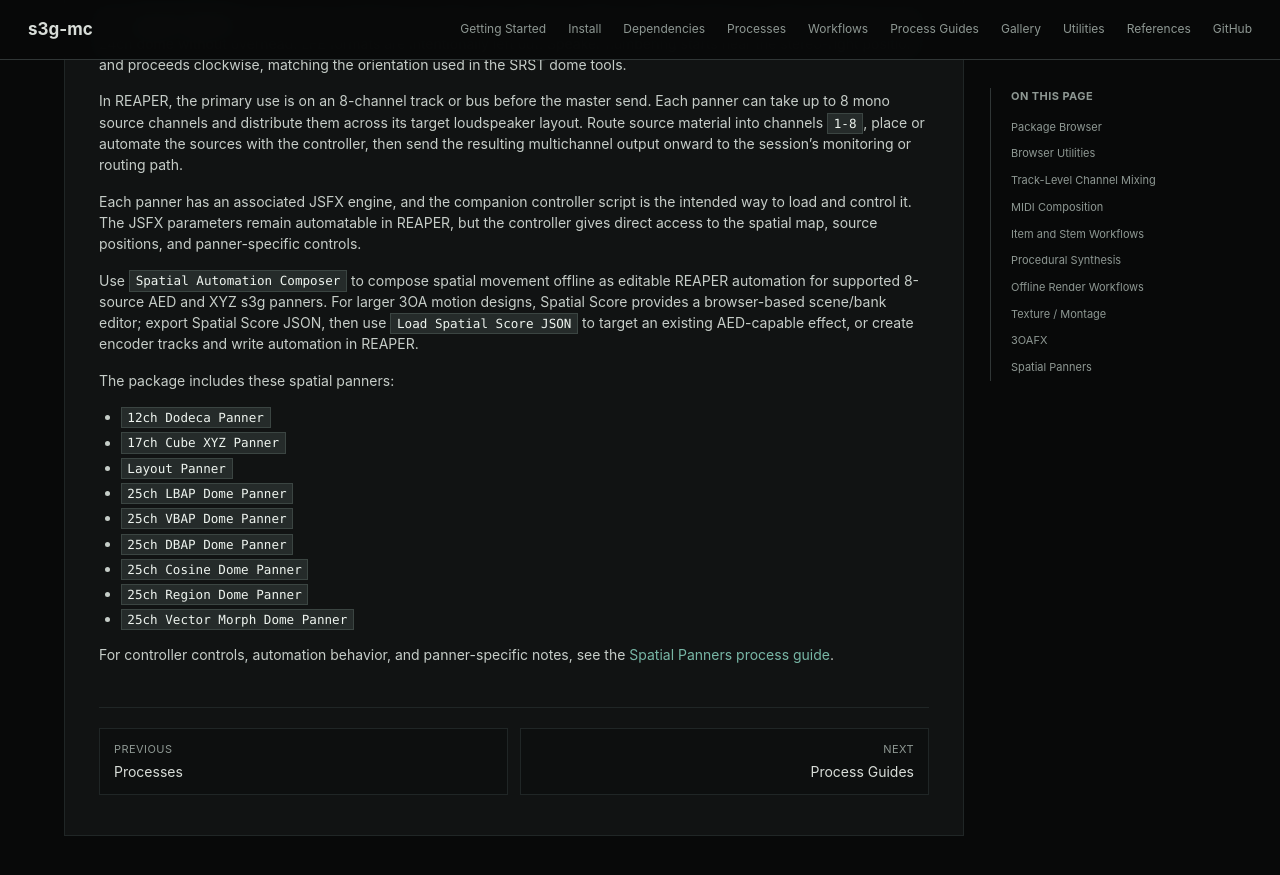
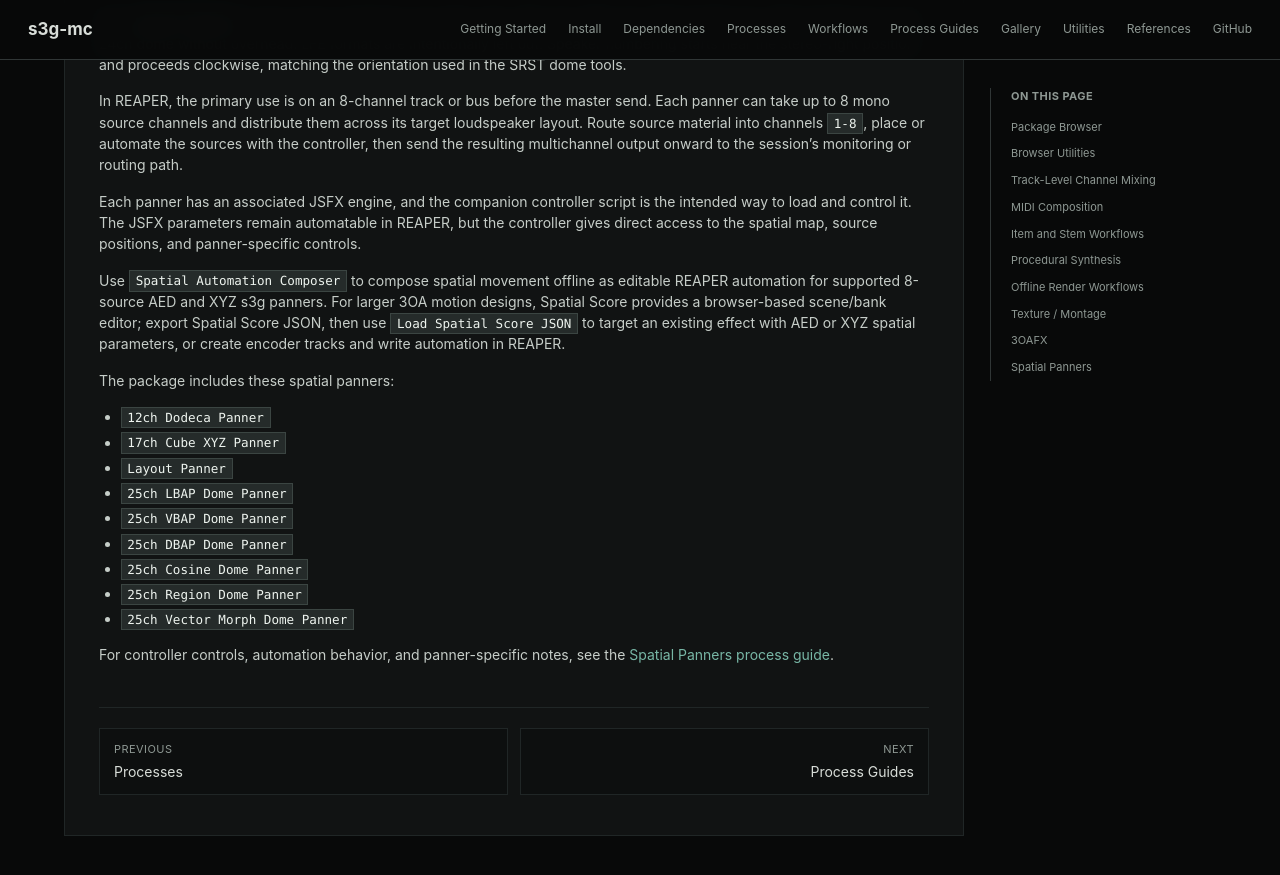
Before and after one commit to s3g/s3g-mc, a Jekyll site: the page built from docs/workflows.md, in a window 1280 px wide and 900 px high, scrolled down 3365 px. Shown: the top 875 px of the window. Built offline with Jekyll 4.4.1, drawn with Linux system fonts in a browser that asks for light colours.

Commit message:
docs update

```diff
--- a/docs/workflows.md
+++ b/docs/workflows.md
@@ -244,8 +244,8 @@ Use `Spatial Automation Composer` to compose spatial movement offline as
 editable REAPER automation for supported 8-source AED and XYZ s3g panners. For
 larger 3OA motion designs, Spatial Score provides a browser-based scene/bank
 editor; export Spatial Score JSON, then use `Load Spatial Score JSON` to target
-an existing AED-capable effect, or create encoder tracks and write automation
-in REAPER.
+an existing effect with AED or XYZ spatial parameters, or create encoder tracks
+and write automation in REAPER.
 
 The package includes these spatial panners:
 
```
Also changed, not shown: docs/index.md (+1 -1 lines).
